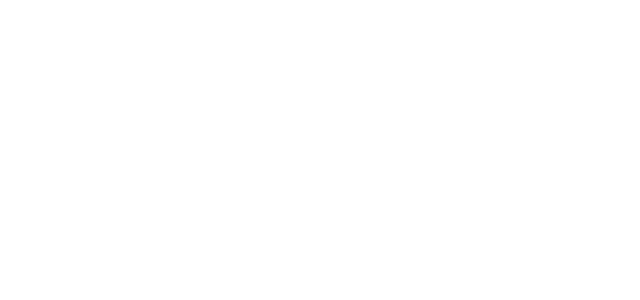
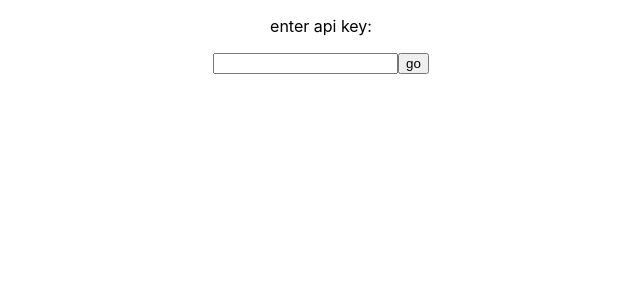
Before and after one commit to samuelmanor/wk-similar, a React (Create React App) app: page / in a window 1280 px wide. Shown: the top 300 px of the page, without its empty margins (319-959 px from the left). Built offline with nearby package versions, Linux system fonts and the light colour scheme.

Commit message:
add welcome screen api input

```diff
--- a/src/App.jsx
+++ b/src/App.jsx
@@ -2,8 +2,14 @@
 import "./App.css";
 import axios from "axios";
 import { useEffect, useState } from "react";
+import { Welcome } from "./components/Welcome";
+import { useDispatch } from "react-redux";
+import { setApiKey } from "./reducers/UserReducer";
 
 function App() {
+  const [showWelcome, setShowWelcome] = useState(true);
+
+  const dispatch = useDispatch();
   // const [kanji, setKanji] = useState("");
   // const [similar, setSimilar] = useState([]);
 
@@ -30,6 +36,15 @@
   //     });
   // };
 
+  useEffect(() => {
+    const apiKey = JSON.parse(localStorage.getItem("apiKey"))?.apiKey;
+
+    if (apiKey) {
+      dispatch(setApiKey(apiKey));
+      setShowWelcome(false);
+    }
+  }, []);
+
   return (
     <div className="App">
       {/* <button onClick={() => getKanji(479)}>get</button>
@@ -41,6 +56,7 @@
           </p>
         ))}
       </div> */}
+      {showWelcome ? <Welcome hide={() => setShowWelcome(false)} /> : null}
     </div>
   );
 }
--- /dev/null
+++ b/src/components/Welcome.tsx
@@ -0,0 +1,54 @@
+import axios from "axios";
+import React, { useState } from "react";
+import { FC } from "react";
+import { useDispatch } from "react-redux";
+import { setApiKey } from "../reducers/UserReducer";
+
+interface WelcocmeProps {
+  hide: () => void;
+}
+
+export const Welcome: FC<WelcocmeProps> = ({ hide }) => {
+  const [key, setKey] = useState("");
+  const [showErrorText, setShowErrorText] = useState(false);
+
+  const dispatch = useDispatch();
+
+  const handleError = () => {
+    setShowErrorText(true);
+
+    setTimeout(() => {
+      setShowErrorText(false);
+    }, 5000);
+  };
+
+  const handleSubmit = () => {
+    axios
+      .get("https://api.wanikani.com/v2/user", {
+        headers: {
+          Authorization: `Bearer ${key}`,
+        },
+      })
+      .then((res) => {
+        if (res.status === 200) {
+          console.log("yes", res.data);
+          dispatch(setApiKey(key));
+          localStorage.setItem("apiKey", JSON.stringify({ apiKey: key }));
+          hide();
+        }
+      })
+      .catch((err) => {
+        console.log("no", err);
+        handleError();
+      });
+  };
+
+  return (
+    <div>
+      <p>enter api key:</p>
+      <input type="text" value={key} onChange={(e) => setKey(e.target.value)} />
+      <button onClick={handleSubmit}>go</button>
+      <p style={{ display: showErrorText ? "" : "none" }}>invalid api key!</p>
+    </div>
+  );
+};
--- a/src/index.js
+++ b/src/index.js
@@ -1,14 +1,18 @@
-import React from 'react';
-import ReactDOM from 'react-dom/client';
-import './index.css';
-import App from './App';
-import reportWebVitals from './reportWebVitals';
+import React from "react";
+import ReactDOM from "react-dom/client";
+import "./index.css";
+import App from "./App";
+import reportWebVitals from "./reportWebVitals";
+import { Provider } from "react-redux";
+import store from "./reducers/store";
 
-const root = ReactDOM.createRoot(document.getElementById('root'));
+const root = ReactDOM.createRoot(document.getElementById("root"));
 root.render(
-  <React.StrictMode>
-    <App />
-  </React.StrictMode>
+  <Provider store={store}>
+    <React.StrictMode>
+      <App />
+    </React.StrictMode>
+  </Provider>
 );
 
 // If you want to start measuring performance in your app, pass a function
--- a/src/reducers/UserReducer.ts
+++ b/src/reducers/UserReducer.ts
@@ -2,11 +2,17 @@
 
 const userSlice = createSlice({
   name: "user",
-  initialState: {},
-  reducers: {},
+  initialState: {
+    apiKey: "",
+  },
+  reducers: {
+    setApiKey: (state, action) => {
+      state.apiKey = action.payload;
+    },
+  },
 });
 
-export const {} = userSlice.actions;
+export const { setApiKey } = userSlice.actions;
 
 export default userSlice.reducer;
 // holds api token, user stats (accuracy, etc), user settings (theme, etc), user account info (level, etc)
```
